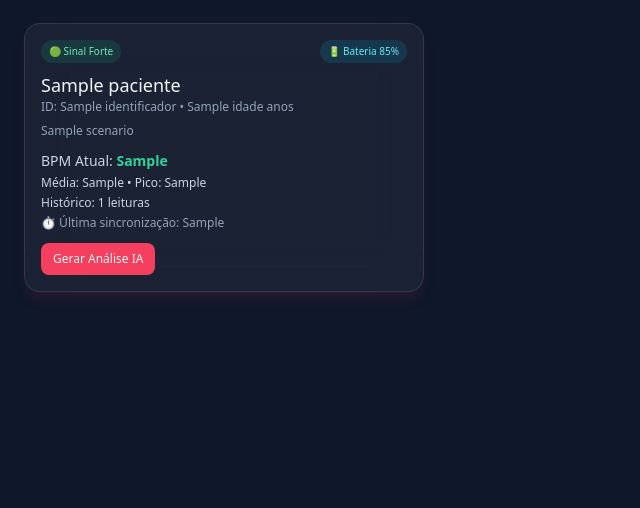
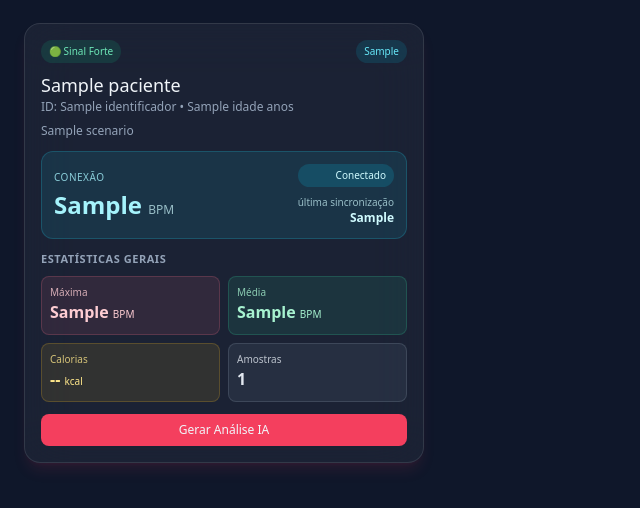
Before and after one commit to DimmyBandeira/paneildemonitoramentomedcare, a FastAPI app: template templates/dashboard_medico.html in a window 1280 px wide. Shown: the part 61-569 px from the top of the page, without its empty margins (0-640 px from the left). Run offline with FastAPI, Linux system fonts and the light colour scheme; data comes from the database, SQL or seed files in the repository; the template is opened without the code that fills it: most values are stand-ins (such as "Sample title", 1, 10 or a date in 2020); data that the repository does not hold is empty; some libraries are stand-ins or nearby versions.

Commit message:
Add Pulsoid-style metric cards

```diff
--- a/templates/dashboard_medico.html
+++ b/templates/dashboard_medico.html
@@ -42,16 +42,47 @@
     <article class="rounded-2xl border border-white/10 bg-white/5 backdrop-blur-xl p-4 shadow-lg shadow-rose-500/10" data-paciente-id="{{ p['id'] }}">
       <div class="flex items-center justify-between">
         <span class="inline-flex items-center gap-1 rounded-full bg-emerald-500/15 px-2 py-1 text-[10px] font-medium text-emerald-300" data-field="status_badge">🟢 Sinal Forte</span>
-        <span class="inline-flex items-center gap-1 rounded-full bg-cyan-500/15 px-2 py-1 text-[10px] font-medium text-cyan-300">🔋 Bateria 85%</span>
+        <span class="inline-flex items-center gap-1 rounded-full bg-cyan-500/15 px-2 py-1 text-[10px] font-medium text-cyan-300">{{ p['data_source'] or 'demo' }}</span>
       </div>
       <h2 class="mt-2 text-lg font-medium">{{ p['nome'] }}</h2>
       <p class="text-slate-400 text-xs">ID: {{ p['identificador'] }} • {{ p['idade'] }} anos</p>
-      <p class="mt-2 text-xs text-slate-400">{{ p['scenario'] }}</p>
-      <p class="mt-3 text-sm text-slate-300">BPM Atual: <span class="text-emerald-400 font-semibold" data-field="bpm_atual">{{ p['bpm_atual'] or '--' }}</span></p>
-      <p class="mt-1 text-xs text-slate-300">Média: <span data-field="media_bpm">{{ p['media_bpm'] or '--' }}</span> • Pico: <span data-field="pico_bpm">{{ p['pico_bpm'] or '--' }}</span></p>
-      <p class="mt-1 text-xs text-slate-300">Histórico: <span data-field="total_historico">{{ p['total_historico'] or 0 }}</span> leituras</p>
-      <p class="mt-1 text-xs text-slate-400">⏱ Última sincronização: <span data-field="ultimo_evento">{{ p['ultimo_evento'] or '--' }}</span></p>
-      <button class="mt-3 rounded-lg bg-rose-500 px-3 py-2 text-xs hover:bg-rose-400 transition" onclick="gerarAnalise({{ p['id'] }})">Gerar Análise IA</button>
+      <p class="mt-2 line-clamp-2 text-xs text-slate-400">{{ p['scenario'] }}</p>
+
+      <div class="mt-3 rounded-xl border border-cyan-400/20 bg-cyan-400/10 p-3">
+        <div class="flex items-center justify-between gap-3">
+          <div>
+            <p class="text-[10px] uppercase tracking-wider text-cyan-200/80">Conexão</p>
+            <p class="mt-1 text-2xl font-bold text-cyan-200"><span data-field="bpm_atual">{{ p['bpm_atual'] or '--' }}</span> <span class="text-xs font-medium text-cyan-100/70">BPM</span></p>
+          </div>
+          <div class="text-right">
+            <p class="rounded-full bg-cyan-500/20 px-2 py-1 text-[10px] font-medium text-cyan-100" data-field="connection_status">{{ 'Conectado' if p['bpm_atual'] else 'Aguardando' }}</p>
+            <p class="mt-2 text-[10px] text-cyan-100/70">última sincronização</p>
+            <p class="text-xs font-semibold text-cyan-100" data-field="ultimo_evento">{{ p['ultimo_evento'] or '--' }}</p>
+          </div>
+        </div>
+      </div>
+
+      <h3 class="mt-3 text-[11px] font-semibold uppercase tracking-wider text-slate-400">Estatísticas gerais</h3>
+      <div class="mt-2 grid grid-cols-2 gap-2">
+        <div class="rounded-lg border border-rose-400/20 bg-rose-400/10 p-2">
+          <p class="text-[10px] text-rose-200/80">Máxima</p>
+          <p class="text-base font-bold text-rose-200"><span data-field="pico_bpm">{{ p['pico_bpm'] or '--' }}</span> <span class="text-[10px] font-medium">BPM</span></p>
+        </div>
+        <div class="rounded-lg border border-emerald-400/20 bg-emerald-400/10 p-2">
+          <p class="text-[10px] text-emerald-200/80">Média</p>
+          <p class="text-base font-bold text-emerald-200"><span data-field="media_bpm">{{ p['media_bpm'] or '--' }}</span> <span class="text-[10px] font-medium">BPM</span></p>
+        </div>
+        <div class="rounded-lg border border-amber-400/20 bg-amber-400/10 p-2">
+          <p class="text-[10px] text-amber-200/80">Calorias</p>
+          <p class="text-base font-bold text-amber-200"><span data-field="estimated_kcal">--</span> <span class="text-[10px] font-medium">kcal</span></p>
+        </div>
+        <div class="rounded-lg border border-slate-400/20 bg-slate-400/10 p-2">
+          <p class="text-[10px] text-slate-200/80">Amostras</p>
+          <p class="text-base font-bold text-slate-200"><span data-field="total_historico">{{ p['total_historico'] or 0 }}</span></p>
+        </div>
+      </div>
+
+      <button class="mt-3 w-full rounded-lg bg-rose-500 px-3 py-2 text-xs hover:bg-rose-400 transition" onclick="gerarAnalise({{ p['id'] }})">Gerar Análise IA</button>
     </article>
     {% endfor %}
   </section>
@@ -84,6 +115,13 @@
       if (!rawValue) return '--';
       const dt = new Date(rawValue);
       return Number.isNaN(dt.getTime()) ? rawValue : dt.toLocaleString('pt-BR');
+    }
+
+    function estimateKcal(patient) {
+      const avg = Number(patient.media_bpm || 0);
+      const samples = Number(patient.total_historico || 0);
+      if (!avg || !samples) return '--';
+      return Math.max(1, Math.round((avg * samples) / 120));
     }
 
     function openModal(content) {
@@ -130,9 +168,12 @@
           card.querySelector('[data-field="media_bpm"]').textContent = patient.media_bpm ?? '--';
           card.querySelector('[data-field="pico_bpm"]').textContent = patient.pico_bpm ?? '--';
           card.querySelector('[data-field="total_historico"]').textContent = patient.total_historico ?? 0;
+          card.querySelector('[data-field="estimated_kcal"]').textContent = estimateKcal(patient);
           card.querySelector('[data-field="ultimo_evento"]').textContent = formatDateTime(patient.ultimo_evento);
           const statusBadge = card.querySelector('[data-field="status_badge"]');
+          const connectionStatus = card.querySelector('[data-field="connection_status"]');
           statusBadge.textContent = bpm === '--' ? '🟡 Sem leitura recente' : '🟢 Sinal Forte';
+          connectionStatus.textContent = bpm === '--' ? 'Aguardando' : 'Conectado';
         });
       } catch (error) {
         console.warn('Falha ao atualizar cards de pacientes', error);
```
